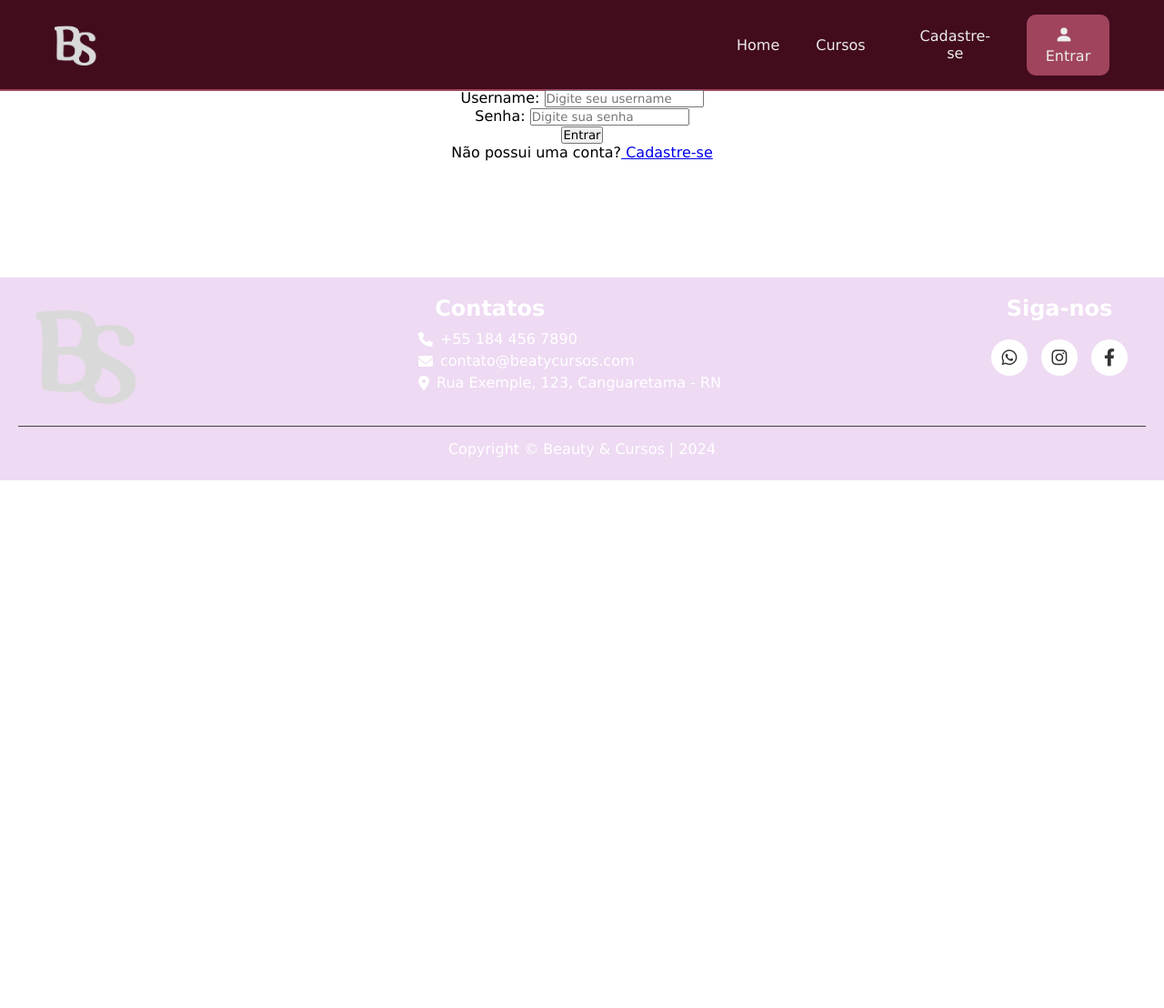
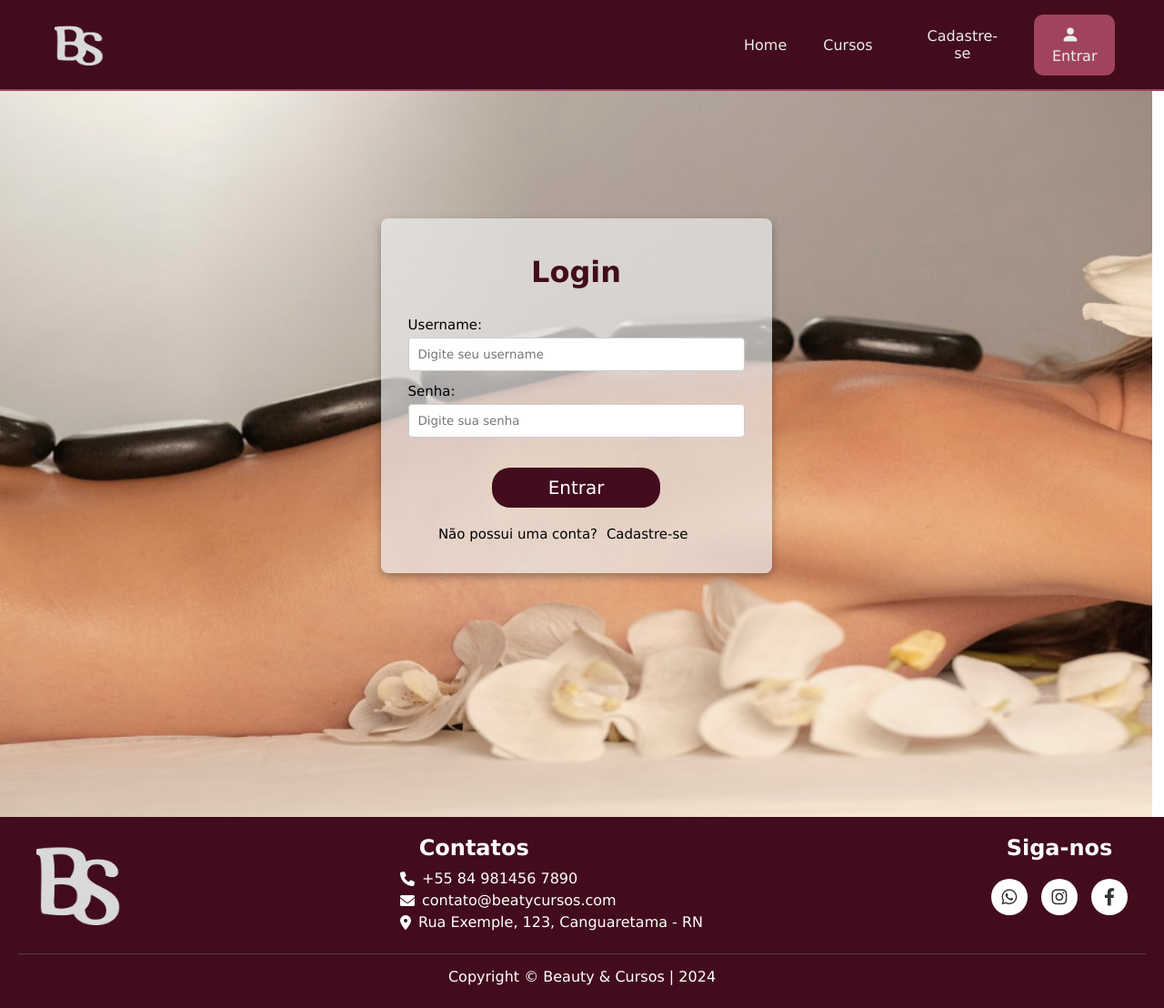
Before and after one commit to vangoncalves/BeautyStudio_django, a Django app: page /users/arealogin/ in a window 1280 px wide. Shown: the whole page at 91% size. Before the commit the page ends 528 px from the top, so only its background shows below. Run offline with Django 5.2, Linux system fonts and the light colour scheme.

Commit message:
feito css de login

```diff
--- a/BStudio/BStudios/static/css/arealogin.css
+++ b/BStudio/BStudios/static/css/arealogin.css
@@ -1 +1,106 @@
 /*o forms de login está por trá do cabeçalho*/
+:root {
+    --vinhoprinci: #420c1d;
+    --vinho: #6f233f;
+    --vinhoclaro: #a0445d;
+    --marromleve: #cb5c64;
+    --vinhobb: #e490ba;
+    --vinhclaro: #eaa59f;
+    --brancovinho: #f4dadb;
+    --corhover: #eaa59f5b;
+    --fontwhite: #ececec;
+}
+
+.login-container {
+    display: flex;
+    justify-content: center;
+    align-items: center;
+    position: relative;
+    width: 99vw;
+    height: 100vh;
+    overflow: hidden;
+
+}
+
+.login-image {
+    position: absolute;
+    top: 0;
+    left: 0;
+    width: 100%;
+    height: 100vh;
+    overflow: hidden;
+    z-index: -1;
+}
+
+.login-image img {
+    width: 100%;
+    height: 100vh;
+    object-fit: cover;
+}
+
+.login-form {
+    margin-top: -10%;
+    background-color: rgba(236, 236, 236, 0.7);
+    padding: 30px;
+    border-radius: 8px;
+    box-shadow: 0px 4px 10px rgba(0, 0, 0, 0.3);
+    width: 100%;
+    max-width: 430px;
+    height: 390px;
+    z-index: 1;
+}
+.login-form h1{
+    color: #420c1d;
+    padding: 10px 20px;
+    margin-bottom: 20px;
+}
+
+.login-form p {
+    width: 100%;;
+    margin-bottom: 13px;
+    font-size: 15px;
+    display: flex;
+    flex-direction: column;
+    align-items: flex-start;
+}
+
+.login-form input[type="text"],
+.login-form input[type="password"] {
+    width: 100%;
+    padding: 10px;
+    border: 1px solid #ccc;
+    border-radius: 4px;
+    margin-top: 5px;
+}
+
+.login-form button {
+    background-color: var(--vinhoprinci);
+    color: white;
+    border: none;
+    padding: 10px 20px;
+    border-radius: 20px;
+    cursor: pointer;
+    width: 50%;
+    font-size: 20px;
+    margin-top: 20px;
+    margin-bottom: 20px;
+}
+
+.login-form button:hover {
+    background-color: var(--vinhoclaro);
+    transition: 0.2s;
+}
+.login-form a{
+    margin-left: 50%;
+    margin-top: -18px;
+    color: black;
+    text-decoration: none;
+}
+.login-form .cad{
+    margin-left: 9%;
+    color: black;
+    text-decoration: none;
+}
+.login-form .cad a:hover {
+    text-decoration: underline;
+}
--- a/BStudio/BStudios/static/css/home.css
+++ b/BStudio/BStudios/static/css/home.css
@@ -1,3 +1,4 @@
+/*Estilo da página principal (index)*/
 :root {
     --vinhoprinci: #420c1d;
     --vinho: #6f233f;
@@ -149,7 +150,7 @@ main {
     max-width: 1200px;
     padding: 0 20px;
     position: relative;
-    animation: slideUp 12s ease forwards;
+    animation: slideUp 9s ease forwards;
 }
 
 .box1, .box2, .box3, .box4 {
--- a/BStudio/BStudios/static/css/master.css
+++ b/BStudio/BStudios/static/css/master.css
@@ -122,12 +122,12 @@ header {
 
 /*rodapé de cria*/
 footer {
-    background-color: #cf95dd59;
+    background-color: var(--vinhoprinci);
     color: white;
     padding: 20px;
-    margin-top: 10%;
-
-
+    width: 100%;
+    position: relative;
+    bottom: 0;
 }
 
 .footer-container {
@@ -137,6 +137,7 @@ footer {
     margin: auto;
     padding-bottom: 20px;
 }
+
 
 .footer-logo img {
     max-height: 120px;
@@ -158,7 +159,6 @@ footer {
     margin: 5px 0;
     display: flex;
     align-items: center;
-
 }
 
 .footer-contacts i {
@@ -194,7 +194,6 @@ footer {
     text-decoration: none;
 }
 
-
 .footer-bottom {
     text-align: center;
     border-top: 1px solid #444;
--- a/BStudio/BStudios/templates/BStudios/master.html
+++ b/BStudio/BStudios/templates/BStudios/master.html
@@ -19,7 +19,7 @@
             <ul class="logo">
                 <li>
                     <a href="{% url 'index' %}">
-                        <img src="{% static 'img/logoc.png' %}" height="50" width="50" alt="Logo do Site beauty Studio">
+                        <img src="{% static 'img/logoc.png' %}" height="70" width="58" alt="Logo do Site beauty Studio">
                     </a>
                 </li>
             </ul>
@@ -62,11 +62,11 @@
     <footer>
         <div class="footer-container">
             <div class="footer-logo">
-                <img src="{%static 'img/logoc.png'%}" width="120px"  alt="Logo do Site - Beauty Studio">
+                <img src="{%static 'img/logoc.png'%}" width="100px"  alt="Logo do Site - Beauty Studio">
             </div>
             <div class="footer-contacts">
                 <h2>Contatos</h2>
-                <p><i class="fas fa-phone"></i> +55 184 456 7890</p>
+                <p><i class="fas fa-phone"></i> +55 84 981456 7890</p>
                 <p><i class="fas fa-envelope"></i> contato@beatycursos.com</p>
                 <p><i class="fas fa-map-marker-alt"></i> Rua Exemple, 123, Canguaretama - RN</p>
             </div>
--- a/BStudio/users/templates/users/arealogin.html
+++ b/BStudio/users/templates/users/arealogin.html
@@ -1,21 +1,31 @@
 {% extends "BStudios/master.html" %}
 
 {% block content %}
+{% load static %}
+<link rel="stylesheet" href="{% static 'css/arealogin.css' %}">
 
 
-    {% if form.errors %}
-        <p style="color: red;">Seu login e senha estão incorretos. Por favor, tente novamente! </p>
-    {% endif%}
+<div class="login-container">
+    <div class="login-image">
+        <img src="{%static 'img/mlrgrande.png' %}" alt="Imagem de fundo, mulher deitada com pedras quentas nas costas.">
+    </div>
 
-    <form action="{% url 'arealogin' %}" method="post">
-        {% csrf_token %}
-        <p>Username: <input type="text" name="username"placeholder="Digite seu username" required></p>
-        <p>Senha: <input type="password" name="senha"  placeholder="Digite sua senha" required></p>
+    <div class="login-form">
+        {% if form.errors %}
+            <p class="error-msg">Seu login e senha estão incorretos. Por favor, tente novamente!</p>
+        {% endif %}
+
+        <form action="{% url 'arealogin' %}" method="post">
+            {% csrf_token %}
+            <h1>Login</h1>
+            <p>Username: <input type="text" name="username" placeholder="Digite seu username" required></p>
+            <p>Senha: <input type="password" name="senha" placeholder="Digite sua senha" required></p>
+            <button name="submit">Entrar</button>
+            <input type="hidden" name="text" value="{% url 'index' %}"/>
+            <p class="cad">Não possui uma conta? <a href="{% url 'areacadastro' %}">Cadastre-se</a></p>
+        </form>
+    </div>
+</div>
 
 
-        <button name="submit">Entrar</button>
-        <input type="hidden" name="text" value="{% url 'index' %}"/>
-        <p>Não possui uma conta?<a href="{% url 'areacadastro' %}"> Cadastre-se</a></p>
-    </form>
-
 {% endblock content %}
```
Also changed, not shown: BStudio/BStudios/static/css/index.css (+1 -115 lines), BStudio/BStudios/templates/BStudios/index.html (+9 -8 lines), BStudio/BStudios/static/img/mlrgrande.png.
